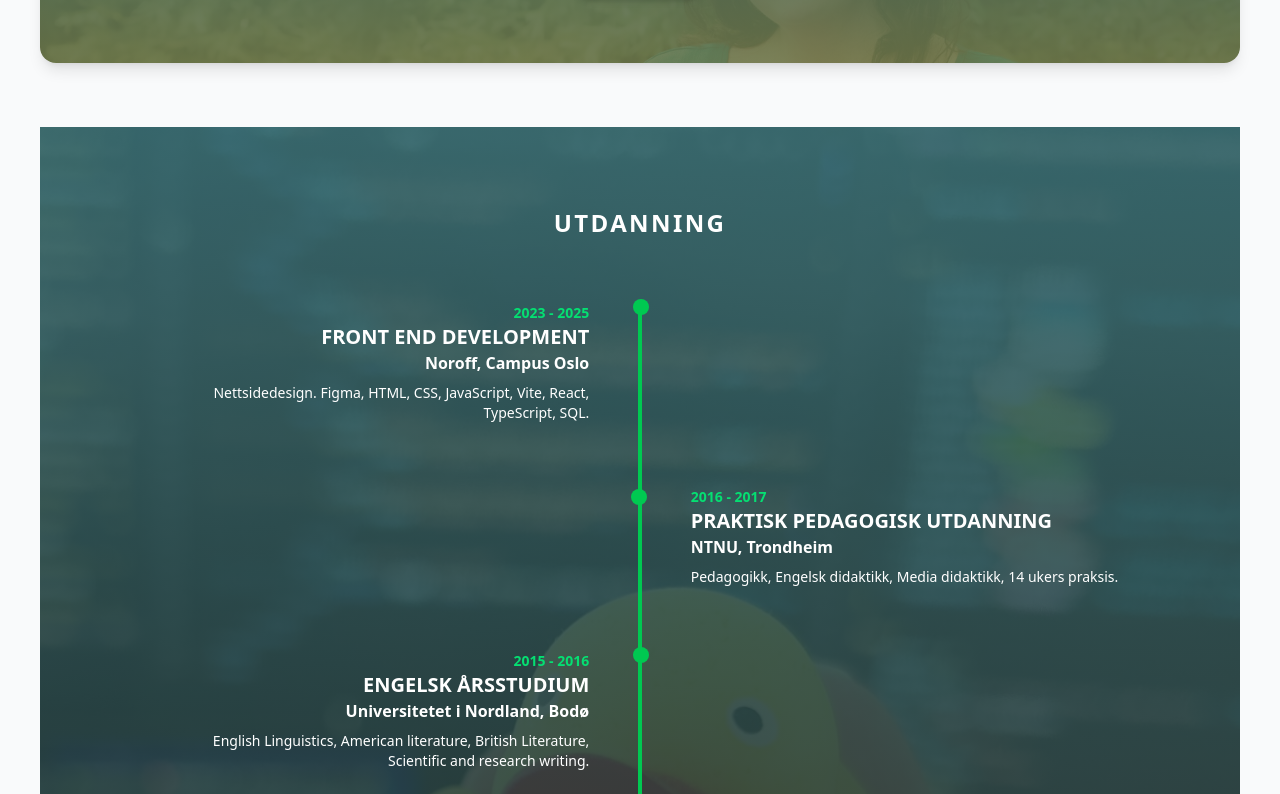
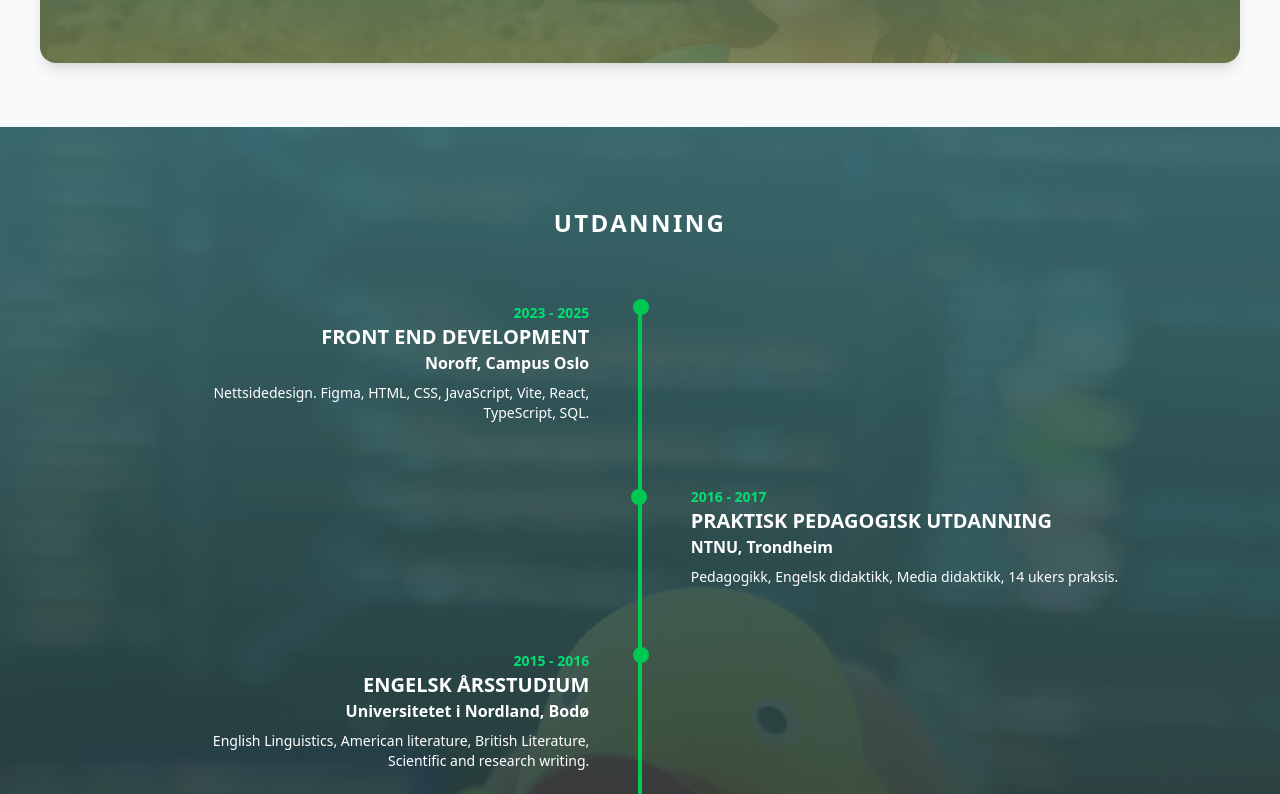
Before and after one commit to elanetto/Portfolio-2, a React (Vite) app: page / in a window 1280 px wide. Shown: the part 1586-2380 px from the top of the page. Built offline with nearby package versions, Linux system fonts and the light colour scheme.

Commit message:
Removed max width from both timelines

```diff
--- a/src/components/CV/EducationTimeline.jsx
+++ b/src/components/CV/EducationTimeline.jsx
@@ -70,7 +70,7 @@ export default function EducationTimeline() {
   return (
     <section
       id="education"
-      className="relative text-white py-20 max-w-[1200px] mx-auto"
+      className="relative text-white py-20 mx-auto"
       style={{
         backgroundImage: `linear-gradient(to bottom, rgba(48, 102, 109, 0.9), rgba(32, 19, 9, 0.9)), url(${backgroundImage})`,
         backgroundSize: "cover",
--- a/src/components/CV/TimelineCV.jsx
+++ b/src/components/CV/TimelineCV.jsx
@@ -71,7 +71,7 @@ export default function CVTimeline() {
   return (
     <section
       id="cv"
-      className="relative text-white py-20 max-w-[1200px] mx-auto mt-12"
+      className="relative text-white py-20 mx-auto"
       style={{
         backgroundImage: `linear-gradient(to bottom, rgba(108, 118, 74, 0.9), rgba(32, 19, 9, 0.9)), url(${backgroundImage})`,
         backgroundSize: "cover",
```
